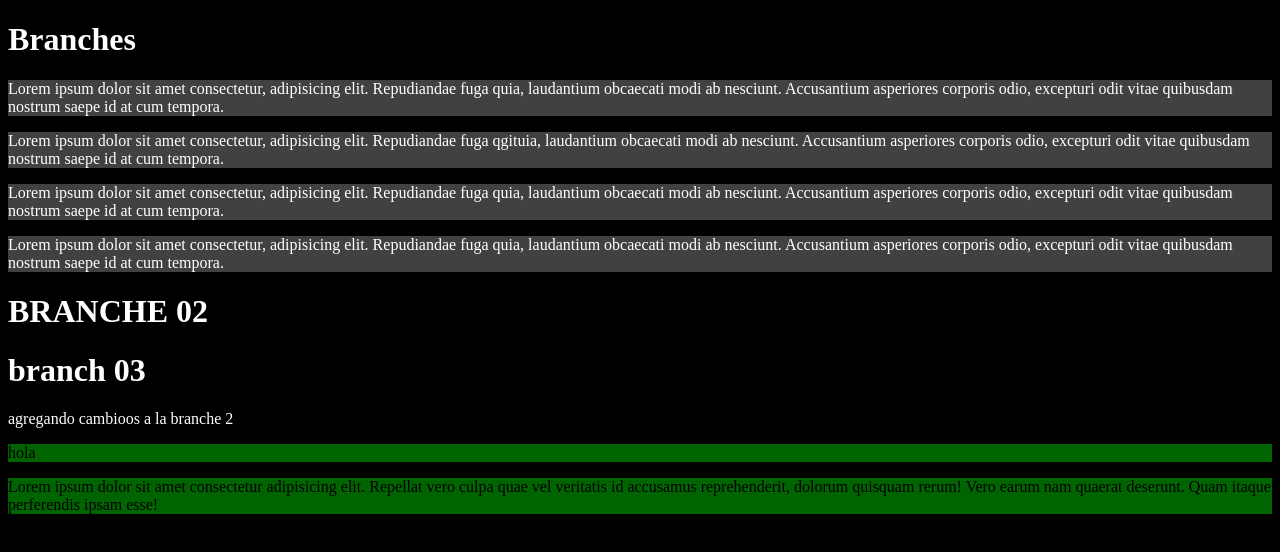
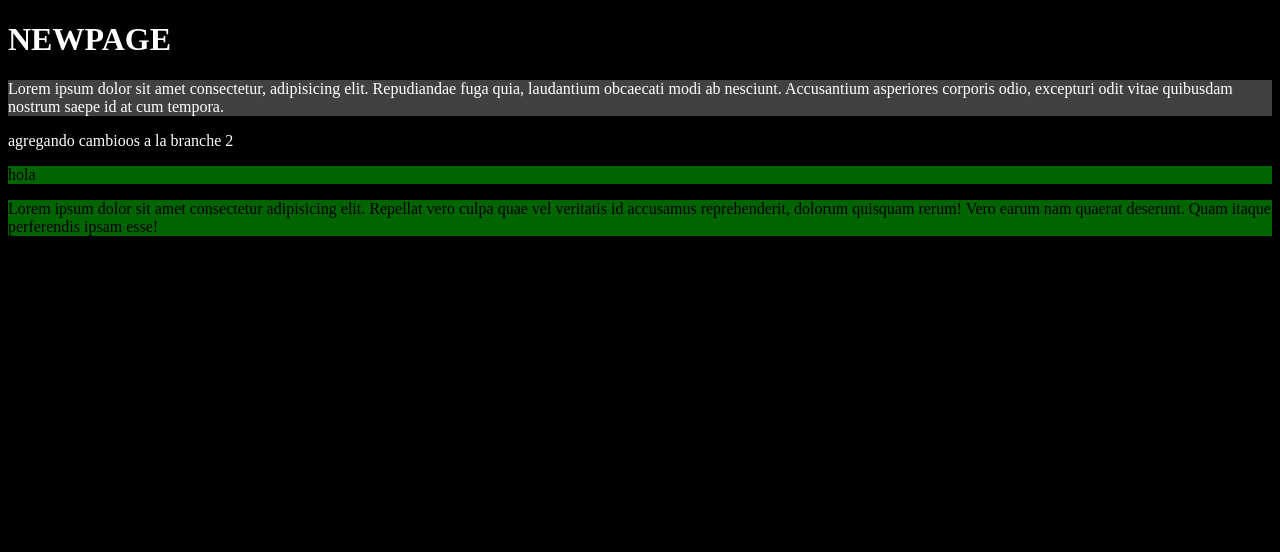
Before and after one commit to Gotharo/branches-practice, a plain HTML site: page index.html in a window 1280 px wide. Drawn offline with Linux system fonts and the light colour scheme; files whose address does not match are found by name.

Commit message:
se crea nwe branche

```diff
--- a/index.html
+++ b/index.html
@@ -7,7 +7,7 @@
     <title>branches</title>
   </head>
   <body>
-    <h1 class="textcol">Branches</h1>
+    <h1 class="textcol">NEWPAGE</h1>
 
     <section class="textcol">
       <p class="back">
@@ -16,28 +16,9 @@
         corporis odio, excepturi odit vitae quibusdam nostrum saepe id at cum
         tempora.
       </p>
-      <p class="back">
-        Lorem ipsum dolor sit amet consectetur, adipisicing elit. Repudiandae
-        fuga qgituia, laudantium obcaecati modi ab nesciunt. Accusantium
-        asperiores corporis odio, excepturi odit vitae quibusdam nostrum saepe
-        id at cum tempora.
-      </p>
-      <p class="back">
-        Lorem ipsum dolor sit amet consectetur, adipisicing elit. Repudiandae
-        fuga quia, laudantium obcaecati modi ab nesciunt. Accusantium asperiores
-        corporis odio, excepturi odit vitae quibusdam nostrum saepe id at cum
-        tempora.
-      </p>
-      <p class="back">
-        Lorem ipsum dolor sit amet consectetur, adipisicing elit. Repudiandae
-        fuga quia, laudantium obcaecati modi ab nesciunt. Accusantium asperiores
-        corporis odio, excepturi odit vitae quibusdam nostrum saepe id at cum
-        tempora.
-      </p>
+
     </section>
 
-    <h1 class="textcol">BRANCHE 02</h1>
-    <h1 class="textcol">branch 03</h1>
 
     <p class="textcol">agregando cambioos a la branche 2</p>
 
```
